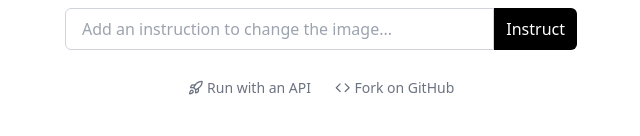
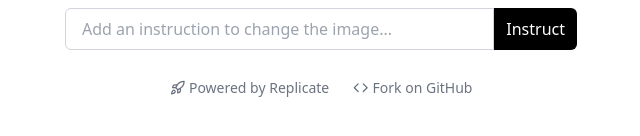
Before and after one commit to replicate/paint-by-text, a Next.js app: page /run in a window 1280 px wide. Shown: the part 544-680 px from the top of the page, without its empty margins (319-959 px from the left). Built offline with nearby package versions, Linux system fonts and the light colour scheme.

Commit message:
powered by Replicate

```diff
--- a/pages/run.js
+++ b/pages/run.js
@@ -126,7 +126,7 @@ export default function Home() {
             <Link href="https://replicate.com/cjwbw/instruct-pix2pix-diffuser/api">
               <a target="_blank" className="lil-button">
                 <RocketIcon className="icon" />
-                Run with an API
+                Powered by Replicate
               </a>
             </Link>
             <Link href="https://github.com/replicate/instruct-pix2pix-demo">
```
